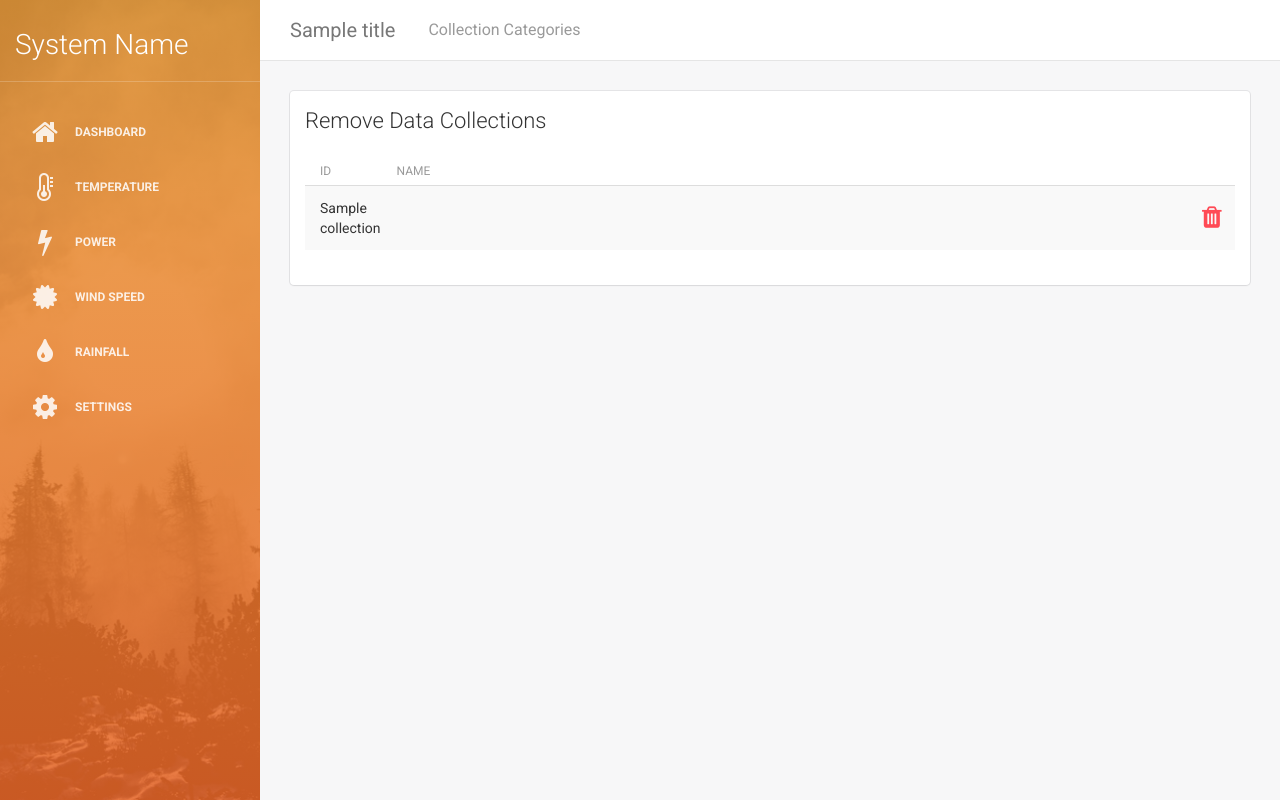
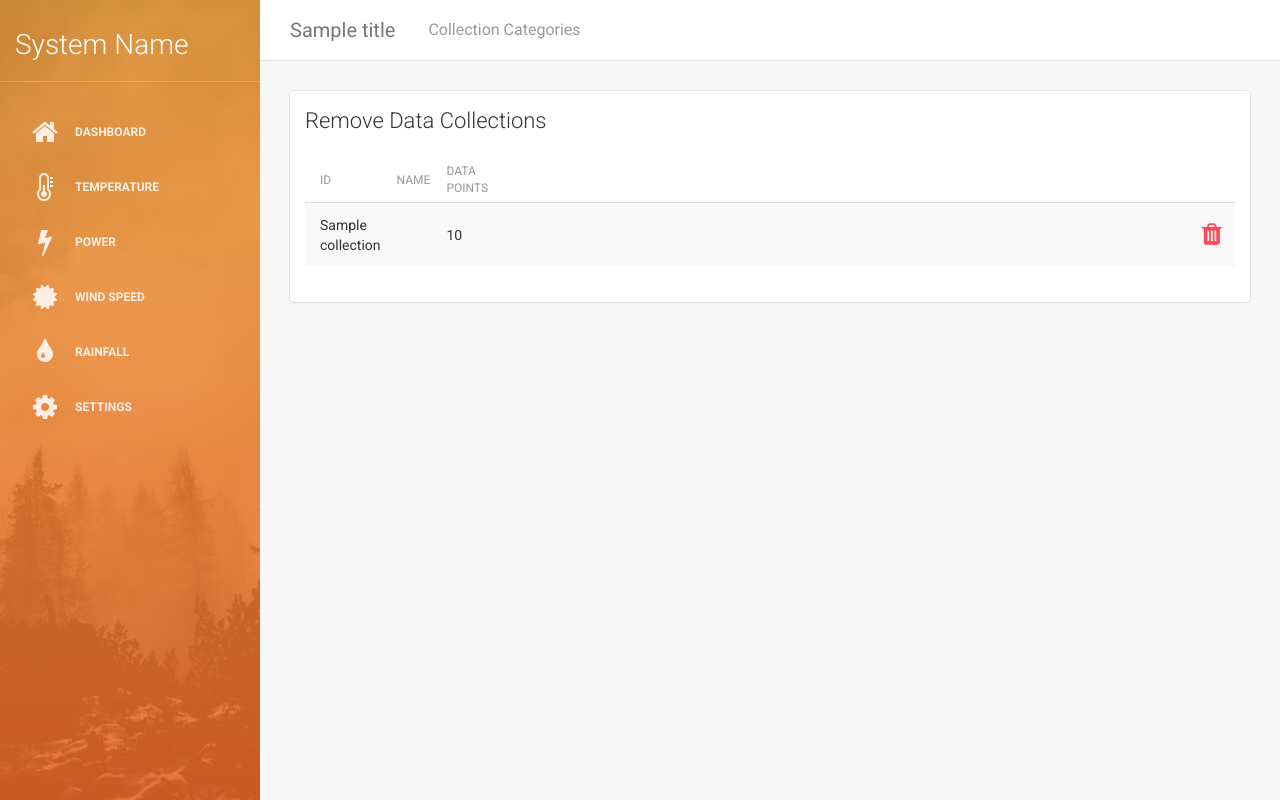
Before and after one commit to Jamie-/sensor-dashboard, a Flask app: template iot/templates/manage.html in a window 1280 px wide. Run offline with Flask 2, Linux system fonts and the light colour scheme; the template is opened without the code that fills it: most values are stand-ins (such as "Sample title", 1, 10 or a date in 2020); some libraries are stand-ins or nearby versions.

Commit message:
Add data point count to collection manager view

```diff
--- a/iot/templates/manage.html
+++ b/iot/templates/manage.html
@@ -27,6 +27,7 @@
                                 <tr>
                                     <th>ID</th>
                                     <th>Name</th>
+                                    <th>Data Points</th>
                                     <th width="100%"></th>
                                 </tr>
                             </thead>
@@ -36,6 +37,7 @@
                                         <tr>
                                             <td>{{ e }}</td>
                                             <td>{% if e in settings %}{{ settings[e]['name'] }}{% endif %}</td>
+                                            <td>{{ settings[e]['qty'] }}</td>
                                             <td>
                                                 <button type="button" class="invisi-btn" onclick="removeCollection('{{ e }}')" title="Remove Collection" style="margin-left:auto;margin-right:0;display:block;">
                                                     <i class="icon-md text-danger fa fa-trash"></i>
--- a/iot/views.py
+++ b/iot/views.py
@@ -70,6 +70,8 @@ def route_manage():
     settings = {}
     for e in [{k: v for k, v in d.items() if k != '_id'} for d in db.get().settings.find()]:
         settings.update(e)
+    for e in settings:  # Add number of data points for each collection to it's settings
+        settings[e].update({'qty': db.get()[e].count()})
     return flask.render_template('manage.html', title='Manage Collections', collections=collections, settings=settings)
 
 
```
